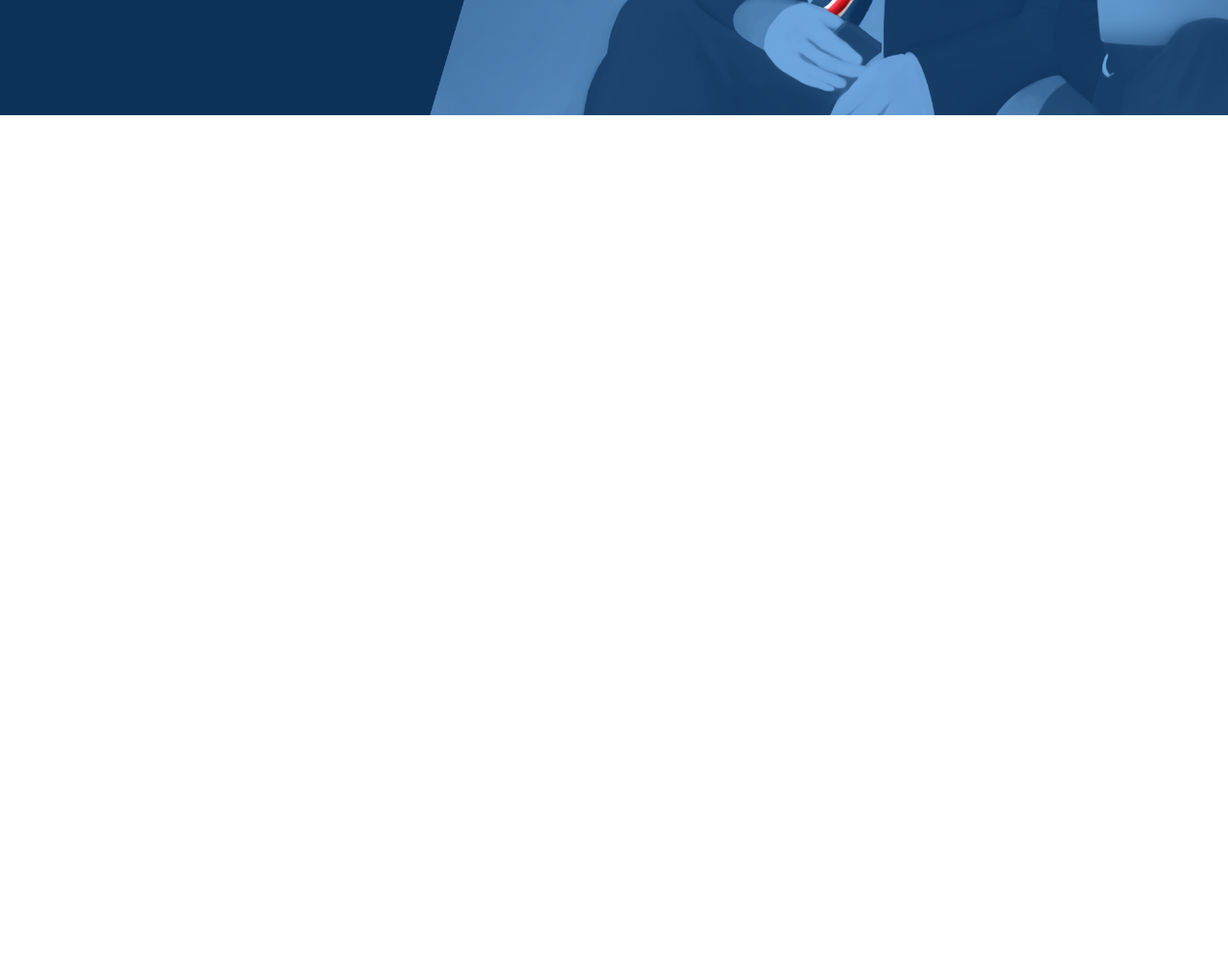
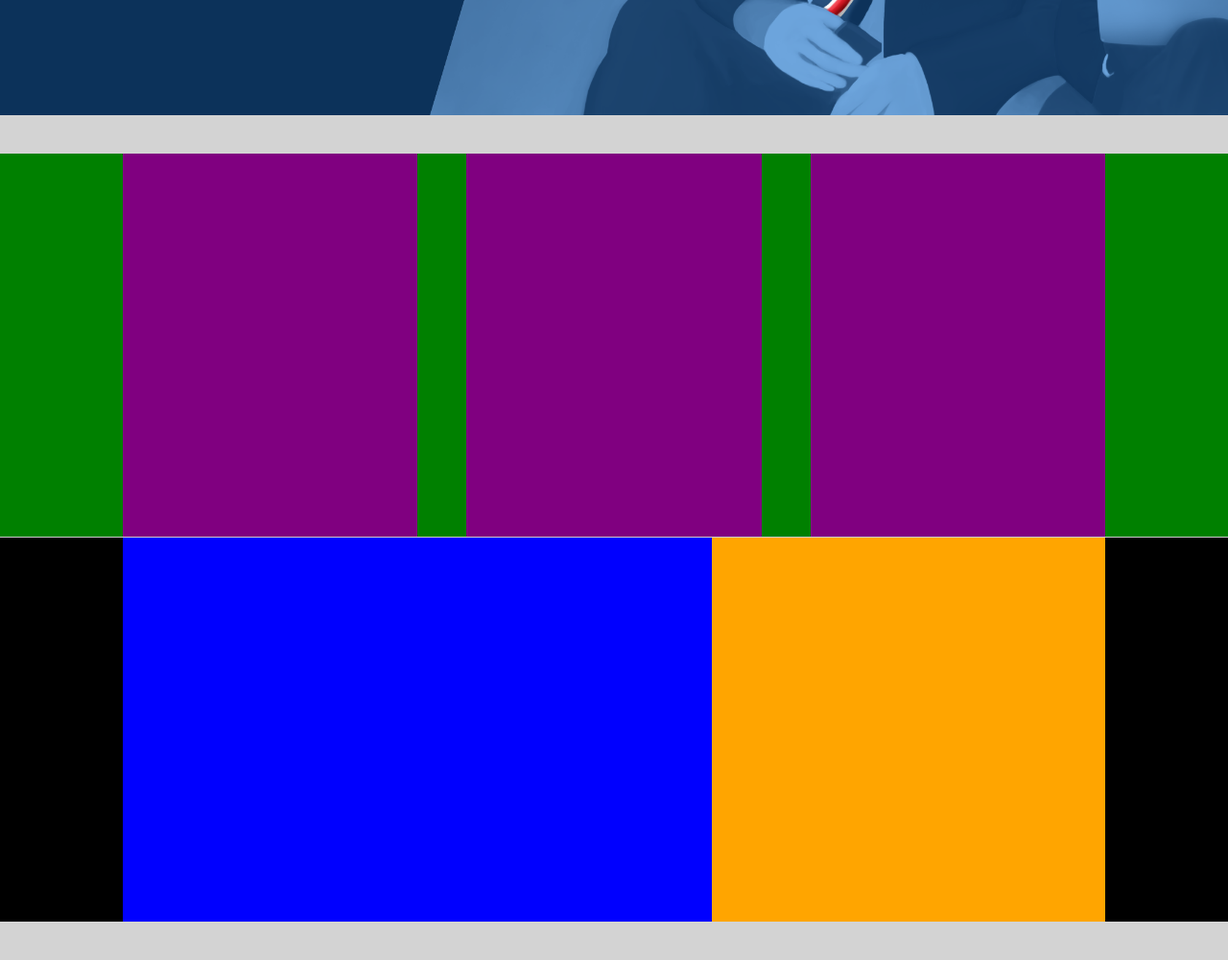
Before and after one commit to Lorenzo-Fratini/htmlcss-fluentify, a plain HTML site: page index.html in a window 1280 px wide. Shown: the part 480-1480 px from the top of the page at 96% size. Before the commit the page ends 800 px from the top, so only its background shows below. Drawn offline with Linux system fonts and the light colour scheme.

Commit message:
Macrostruttura

```diff
--- a/css/style.css
+++ b/css/style.css
@@ -16,16 +16,12 @@ header {
   background: #0c325a;
 }
 
+/* nav */
 nav {
   width: 100%;
   padding: 0 10%;
   /* debug */
   height: 100px;
-}
-
-.jumbo {
-  width: 100%;
-  height: 500px;
 }
 
 .logo-cont {
@@ -52,8 +48,10 @@ nav {
   background: grey;
 }
 
+/* jumbotron */
 .jumbo {
   width: 100%;
+  height: 500px;
   position: relative;
 }
 
@@ -75,3 +73,59 @@ nav {
   height: 250px;
   background: red;
 }
+
+/* corpo principale */
+main section {
+  padding: 0 10%;
+}
+
+.grey-cont {
+  width: 100%;
+  padding: 20px 0;
+  background: #d3d3d3;
+}
+
+/* sezione informazioni */
+.info-cont {
+  width: 100%;
+  border-bottom: 1px solid #ccc;
+  /* debug */
+  height: 400px;
+  background: green;
+}
+
+.info-box {
+  width: 30%;
+  float: left;
+  /* debug */
+  height: 100%;
+  background: purple;
+}
+
+.info-box:nth-child(2) {
+  margin: 0 5%;
+}
+
+/* sezione vai al test */
+.test-cont {
+  width: 100%;
+  /* debug */
+  height: 400px;
+  background: black;
+}
+
+.test-image-cont {
+  width: 60%;
+  float: left;
+  /* debug */
+  height: 100%;
+  background: blue;
+}
+
+.test-text {
+  width: 40%;
+  float: left;
+  /* debug */
+  height: 100%;
+  background: orange;
+}
--- a/index.html
+++ b/index.html
@@ -8,6 +8,7 @@
   <body>
     <!-- intestazione -->
     <header>
+      <!-- nav -->
       <nav class="row">
         <div class="logo-cont">
 
@@ -19,6 +20,7 @@
 
         </div>
       </nav>
+      <!-- jumbotron -->
       <div class="jumbo row">
         <div class="jumbo-background-image"></div>
         <div class="jumbo-text-cont">
@@ -33,7 +35,40 @@
     </header>
     <!-- corpo principale -->
     <main>
+      <!-- primo contenitore grigio -->
+      <section class="grey-cont">
 
+      </section>
+      <!-- sezione informazioni -->
+      <section class="info-cont row">
+        <div class="info-box">
+
+        </div>
+        <div class="info-box">
+
+        </div>
+        <div class="info-box">
+
+        </div>
+      </section>
+      <!-- sezione vai al test -->
+      <section class="test-cont row">
+        <div class="test-image-cont">
+
+        </div>
+        <div class="test-text">
+
+        </div>
+        <!-- sezione piano -->
+      </section>
+      <section class="grey-cont row">
+        <div class="plan-text">
+
+        </div>
+        <div class="plan-select">
+
+        </div>
+      </section>
     </main>
     <!-- footer -->
     <footer></footer>
```
